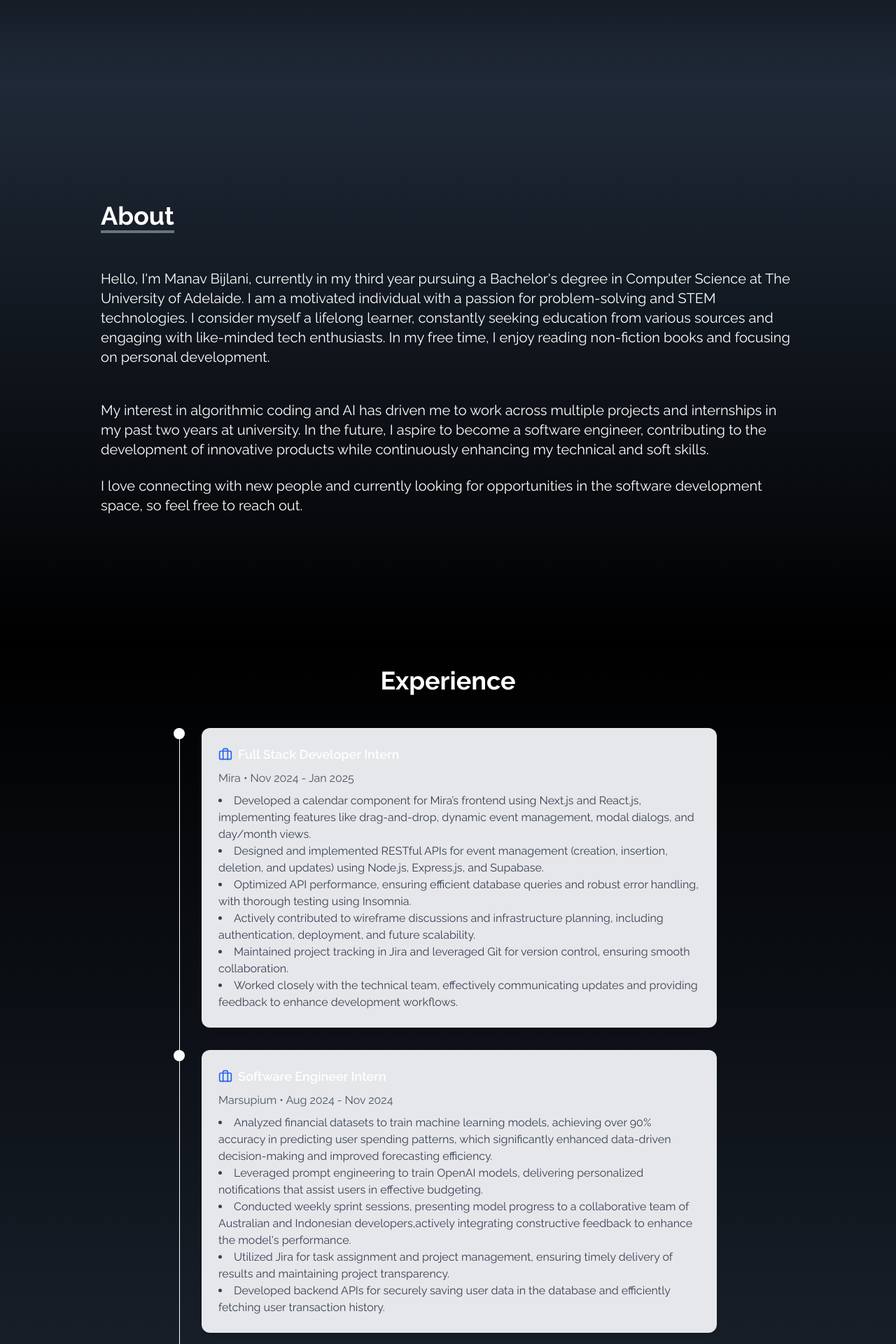
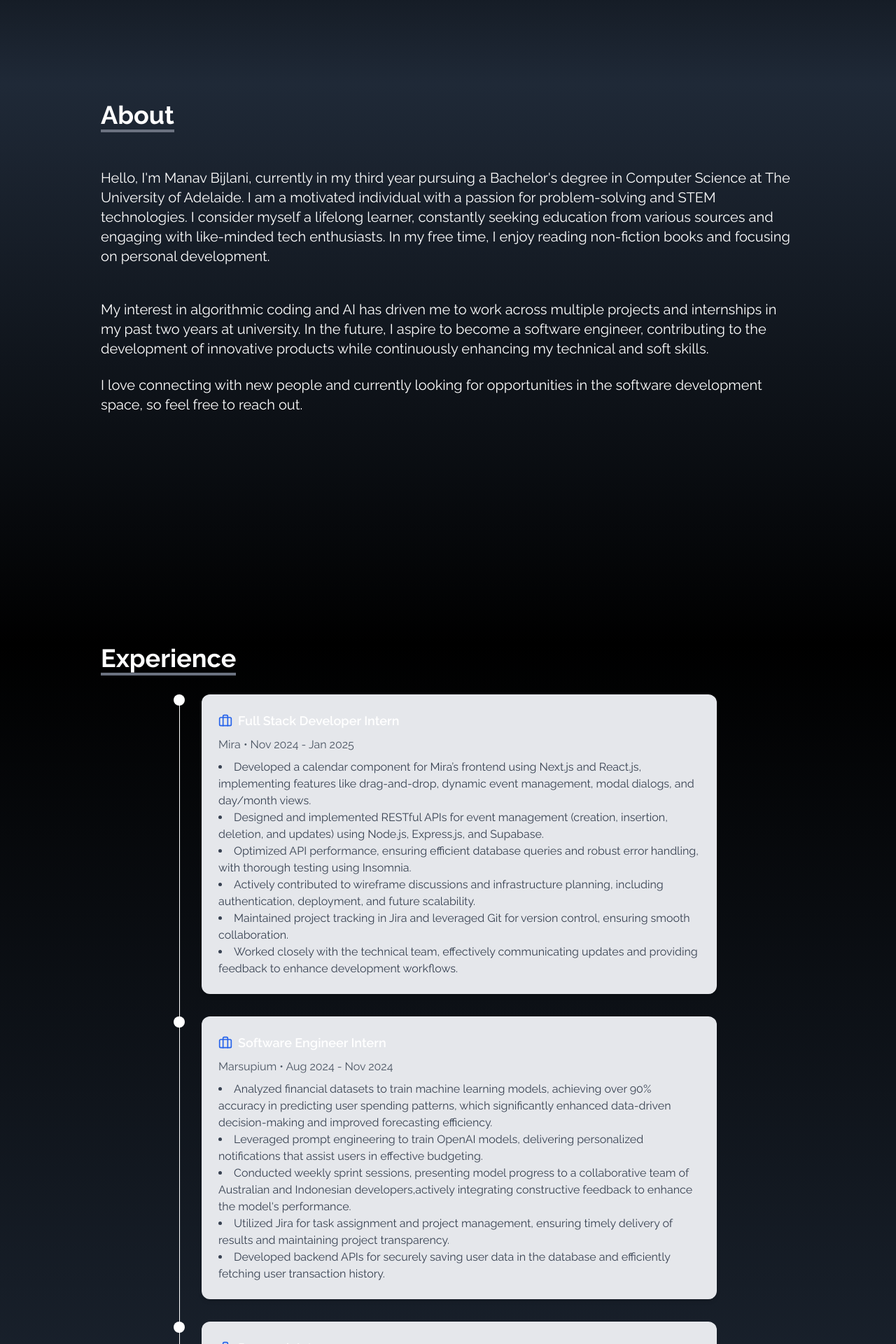
Before and after one commit to ManavBijlani21/PersonalPortfolio, a React (Create React App) app: page / in a window 1280 px wide. Shown: the part 680-2600 px from the top of the page at 70% size. Built offline with nearby package versions, Linux system fonts and the light colour scheme.

Commit message:
Finalised the Experience Component

```diff
--- a/src/components/About.jsx
+++ b/src/components/About.jsx
@@ -4,7 +4,7 @@ const About = () => {
   return (
     <div
     name = "about"
-    className = "w-full h-screen bg-gradient-to-b from-gray-800 to-black text-white">
+    className = "w-full min-h-screen bg-gradient-to-b from-gray-800 to-black text-white">
       <div className = "max-w-screen-lg pl-4 pr-4 pb-4 mx-auto flex flex-col justify-center w-full h-full">
         <div className = "pb-8">
           <br>
--- a/src/components/Experience.jsx
+++ b/src/components/Experience.jsx
@@ -62,7 +62,7 @@ const Experience = () => {
   return (
     <div
       name="experience"
-      className="w-full h-screen bg-gradient-to-b from-gray-800 to-black"
+      className="w-full min-h-screen bg-gradient-to-b from-gray-800 to-black"
     >
       <div className="max-w-screen-lg mx-auto p-4 flex flex-col justify-center w-full h-full text-white">
         <div>
--- a/src/components/Experiences.jsx
+++ b/src/components/Experiences.jsx
@@ -9,11 +9,7 @@ const Experiences = () => {
           title: 'Full Stack Developer Intern',
           company: 'Mira',
           period: 'Nov 2024 - Jan 2025',
-          description: `● Developed a calendar component for Mira’s frontend using Next.js and React.js, implementing features like drag-and-drop, dynamic event management, modal dialogs, and day/month views.
-
-          ● Designed and implemented RESTful APIs for event management (creation, insertion, deletion, and updates) using Node.js, Express.js, and Supabase.
-          ● Optimized API performance, ensuring efficient database queries and robust error handling, with thorough testing using Insomnia.● Actively contributed to wireframe discussions and infrastructure planning, including authentication, deployment, and future scalability.
-          ● Maintained project tracking in Jira and leveraged Git for version control, ensuring smooth collaboration.● Worked closely with the technical team, effectively communicating updates and providing feedback to enhance development workflows.`,
+          description: `● Developed a calendar component for Mira’s frontend using Next.js and React.js, implementing features like drag-and-drop, dynamic event management, modal dialogs, and day/month views. ● Designed and implemented RESTful APIs for event management (creation, insertion, deletion, and updates) using Node.js, Express.js, and Supabase.● Optimized API performance, ensuring efficient database queries and robust error handling, with thorough testing using Insomnia.● Actively contributed to wireframe discussions and infrastructure planning, including authentication, deployment, and future scalability.● Maintained project tracking in Jira and leveraged Git for version control, ensuring smooth collaboration.● Worked closely with the technical team, effectively communicating updates and providing feedback to enhance development workflows.`,
         },
         {
           title: 'Software Engineer Intern',
@@ -31,9 +27,11 @@ const Experiences = () => {
 
 
   return (
-        <section id="experience" className="bg-gradient-to-b from-black to-gray-800 py-8 text-white">
-          <div className="container mx-auto px-8">
+        <section id="experience" className="w-full min-h-screen bg-gradient-to-b from-black to-gray-800 text-white">
+          <div className="max-w-screen-lg pl-4 pr-4 pb-4 mx-auto flex flex-col justify-center w-full h-full">
+            <div className = "pb-8">
             <SectionTitle>Experience</SectionTitle>
+            </div>
             <Timeline items={experiences} />
           </div>
         </section>
@@ -42,7 +40,7 @@ const Experiences = () => {
 
 function SectionTitle({ children }) {
     return (
-      <h2 className="text-3xl md:text-4xl font-bold text-center mb-12 text-white">
+      <h2 className="text-4xl font-bold inline border-b-4 border-gray-500">
         {children}
       </h2>
     );
@@ -61,7 +59,7 @@ function SectionTitle({ children }) {
 
             {/* Timeline Card */}
             <div className="group relative bg-gray-200 dark:bg-gray-800 p-6 rounded-xl shadow-md hover:shadow-lg transition-transform duration-300 transform hover:-translate-y-1">
-              <div className="absolute inset-0 bg-gradient-to-r from-gray-500/10 to-gray-700/10 rounded-xl opacity-0 group-hover:opacity-100 transition-opacity duration-300 pointer-events-none" />
+              <div className="absolute inset-0 bg-gradient-to-r from-gray-500/10 to-gray-700/10 rounded-xl opacity-0 group-hover:opacity-300 transition-opacity duration-300 pointer-events-none" />
 
               <div className="relative z-10">
                 <div className="flex items-center gap-2 mb-2">
--- a/src/components/NavBar.jsx
+++ b/src/components/NavBar.jsx
@@ -29,7 +29,7 @@ const NavBar = () => {
   ];
 
   return (
-    <div className="flex justify-between items-center w-full h-20 px-4 text-white bg-black fixed">
+    <div className="flex justify-between items-center w-full h-20 px-4 text-white bg-black fixed z-20">
       <div>
         <h1 className="text-5xl font-signature ml-2">Manav</h1>
       </div>
```
Also changed, not shown: src/index.css (line endings or trailing spaces).
